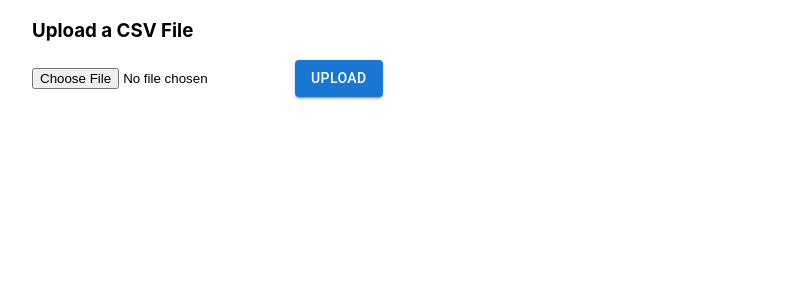
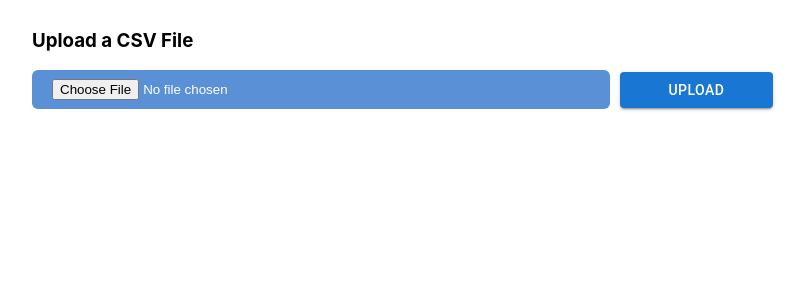
Before and after one commit to micaellaa/csv-search-app, a React (Create React App) app in the folder csv-search-app/: page / in a window 1280 px wide. Shown: the top 300 px of the page, without its empty margins (224-1029 px from the left). Built offline with nearby package versions, Linux system fonts and the light colour scheme.

Commit message:
Customised table look

```diff
--- a/csv-search-app/src/App.tsx
+++ b/csv-search-app/src/App.tsx
@@ -9,10 +9,12 @@ function App() {
 
   return (
     <div className="App">
-        <FileUpload setUploadedData={setUploadedData} />
-
-        {uploadedData.length > 0 && (<PaginatedList uploadedData={uploadedData} />)}
-      </div>
+      <head>
+        <title>React App</title>
+      </head>
+      <FileUpload setUploadedData={setUploadedData} />
+      {uploadedData.length > 0 && (<PaginatedList uploadedData={uploadedData} />)}
+    </div>
 
   );
 }
--- a/csv-search-app/src/components/FileUpload.tsx
+++ b/csv-search-app/src/components/FileUpload.tsx
@@ -1,5 +1,6 @@
 import React, { useState, ChangeEvent } from "react";
 import { Button, Input } from '@mui/material';
+import './css/FileUpload.css';
 
 interface FileUploadProps {
   setUploadedData: (data: any) => void;
@@ -8,7 +9,7 @@ interface FileUploadProps {
 function FileUpload({ setUploadedData }: FileUploadProps) {
   const [file, setFile] = useState<File | null>(null);
   const [uploadStatus, setUploadStatus] = useState<string>("");
-  //const [uploadProgress, setUploadProgress] = useState(null);
+  const [uploadResponseOk, setUploadResponseOk] = useState<boolean>(false);
 
   const handleFileChange = (event: ChangeEvent<HTMLInputElement>) => {
     if (!event.target.files) return;
@@ -35,13 +36,14 @@ function FileUpload({ setUploadedData }: FileUploadProps) {
         });
         if (!response.ok) {
           const errorMessage = await response.json();
-          console.log("errorMEssage", errorMessage);
+          //console.log("errorMessage", errorMessage);
         } else {
           const fileObj = await response.json();
           const fileData = fileObj.data
+          setUploadResponseOk(true)
           setUploadStatus("Successfully uploaded file.");
           setUploadedData(fileData);
-          console.log("fileData", fileData);
+          //console.log("fileData", fileData);
         }
       } catch (error) {
         let message = (error as Error).message;
@@ -53,20 +55,19 @@ function FileUpload({ setUploadedData }: FileUploadProps) {
 
   return (
    <div style={{display:'flex', justifyContent:'center'}} data-testid="fileUpload">
-      <div style={{ width: '60%', minWidth: '600px'}}>
+      <div style={{ width: '60%', minWidth: '650px'}}>
       <h3>Upload a CSV File</h3>
-      {/* <label htmlFor="file-input"> */}
         <input
           type="file"
           accept=".csv"
           onChange={handleFileChange}
-          style={{ marginRight: "10px" }}
+          style={{ marginRight: "10px", width: "70%"}}
           id="file-input"
           data-testid="file-input"
+          className="custom-file-input"
         />
-        <Button variant="contained" onClick={handleUpload}>Upload</Button>
-      {/* </label> */}
-      <p data-testid="uploadStatus">{uploadStatus}</p>
+        <Button variant="contained" onClick={handleUpload} style={{ width: "20%"}} >Upload</Button>
+      <p data-testid="uploadStatus" style={{color: uploadResponseOk ? '#32612D' : '#7C0A02'}}>{uploadStatus}</p>
       </div>
     </div>
   );
--- a/csv-search-app/src/components/PaginatedList.tsx
+++ b/csv-search-app/src/components/PaginatedList.tsx
@@ -1,7 +1,7 @@
 import React, { useEffect, useState } from "react";
 import { Button, TextField, InputLabel, Select, MenuItem, FormControl, SelectChangeEvent } from '@mui/material';
 import SearchOutlinedIcon from '@mui/icons-material/SearchOutlined';
-import { isNullishCoalesce } from "typescript";
+import './css/PaginatedList.css';
 
 interface PaginatedListProps {
   uploadedData: any[];
@@ -137,7 +137,7 @@ const PaginatedList = ({ uploadedData }: PaginatedListProps) => {
 
           </FormControl>
       </div>
-          <table>
+          <table className="listDataTable">
             <thead>
               <tr>
                 {tableHeaders && Object.values(tableHeaders).map((header, index) => (
@@ -155,7 +155,8 @@ const PaginatedList = ({ uploadedData }: PaginatedListProps) => {
               ))}
             </tbody>
           </table>
-          <div>
+      <div style={{display: "flex", justifyContent: "center"}}>
+
         <Button variant="outlined" size="small" onClick={() => prevPage()} disabled={currentPage === 1}>
           Previous
         </Button>
--- /dev/null
+++ b/csv-search-app/src/components/css/FileUpload.css
@@ -0,0 +1,16 @@
+
+/* FileUpload*/
+.custom-file-input {
+  display: inline-block;
+  background-color: #5a90d6; /* Blue background color */
+  color: #fff; /* White text color */
+  padding: 9px 20px;
+  border: none;
+  border-radius: 6px;
+  cursor: pointer;
+}
+
+.custom-file-input:hover {
+  background-color: #2f76d2; /* Darker blue on hover */
+  box-shadow: 10px 10px 5px 12px;
+}
--- /dev/null
+++ b/csv-search-app/src/components/css/PaginatedList.css
@@ -0,0 +1,33 @@
+/* CSS for the custom table */
+.listDataTable {
+  width: 100%;
+  border-collapse: collapse;
+  background-color: #e1e9f5;
+  padding: 10px;
+  margin-top: 20px;
+  margin-bottom: 20px;
+}
+
+/* Table header */
+.listDataTable th {
+  background-color: #5a90d6;
+  color: #fff;
+  padding: 10px;
+  text-align: left;
+}
+
+/* Table rows */
+.listDataTable td {
+  /* border: 1px solid #ddd; */
+  padding: 10px;
+}
+
+/* Alternate row background color */
+.listDataTable tbody tr:nth-child(even) {
+  background-color: #f2f6fc;
+}
+
+/* Hover effect on rows */
+.listDataTable tbody tr:hover {
+  background-color: #bcd4f7;
+}
--- a/csv-search-app/src/index.css
+++ b/csv-search-app/src/index.css
@@ -5,6 +5,7 @@ body {
     sans-serif;
   -webkit-font-smoothing: antialiased;
   -moz-osx-font-smoothing: grayscale;
+  margin: 10px 0px 30px 0px;
 }
 
 code {
```
Also changed, not shown: 2 other files (tests, documents, lock files or other folders).
